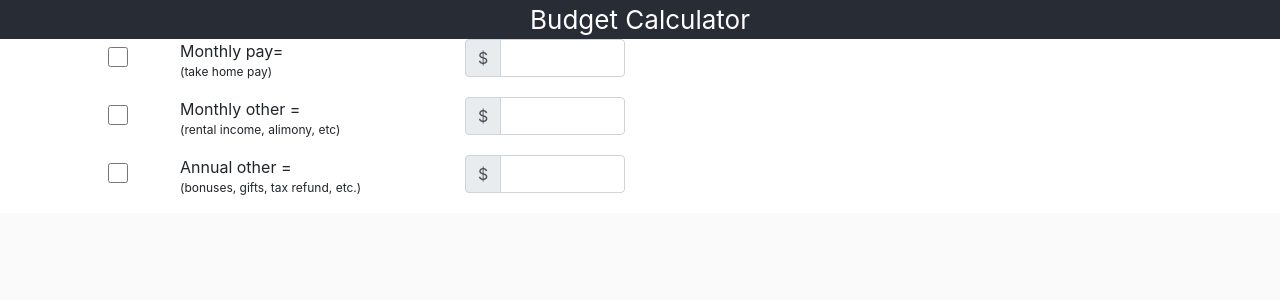
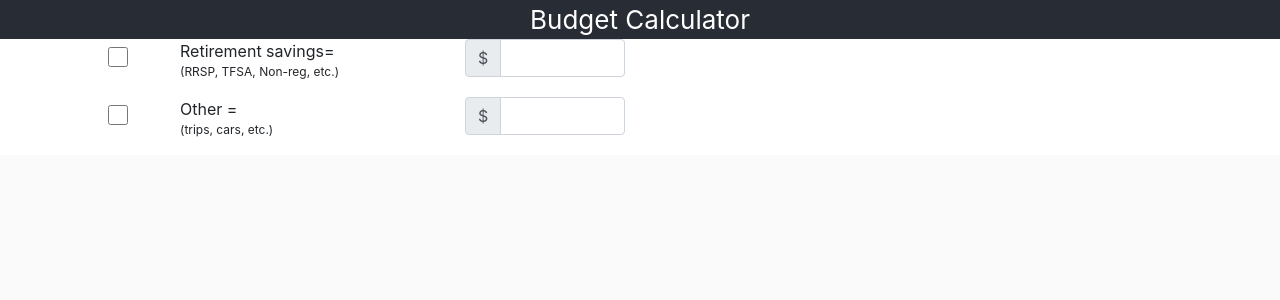
Before and after one commit to tanvigupta5215/budget-calculator, a React (Create React App) app in the folder app/: page / in a window 1280 px wide. Shown: the top 300 px of the page. Built offline with nearby package versions, Linux system fonts and the light colour scheme.

Commit message:
created monthly savings

```diff
--- a/app/src/App.js
+++ b/app/src/App.js
@@ -3,7 +3,8 @@ import logo from './logo.svg';
 // eslint-disable-next-line no-unused-vars
 import Button from "react-bootstrap/button";
 import React from "react";
-import IncomeCalculatorComponent from "./income-calculator-component/IncomeCalculatorComponent";
+// import IncomeCalculatorComponent from "./income-calculator-component/IncomeCalculatorComponent";
+import MonthlySavingsComponent from "./monthly-savings-component/MonthlySavingsComponent";
 import 'bootstrap/dist/css/bootstrap.min.css';
 import './App.css';
 
@@ -16,7 +17,7 @@ class App extends React.Component{
                     Budget Calculator
                 </header>
                 <div className="bg-white">
-                <IncomeCalculatorComponent />
+                <MonthlySavingsComponent />
                 </div>
             </div>
         );
--- a/app/src/income-calculator-component/IncomeCalculatorComponent.js
+++ b/app/src/income-calculator-component/IncomeCalculatorComponent.js
@@ -26,14 +26,14 @@ class IncomeCalculatorComponent extends React.Component {
                         </div>
                     </div>
                 </div>
-                <div id="monthlyOtherIncome" className="row">
+                <div id="monthlyOtherIncomeItem" className="row">
                     <div className="col-1">
                         <div className="form-check">
-                            <input className="form-check-input input-styling mt-2" type="checkbox" color="black" value="" id="takeHomePay" />
+                            <input className="form-check-input input-styling mt-2" type="checkbox" color="black" value="" id="monthlyOtherIncome" />
                         </div>
                     </div>
                     <div className="col-3 text-left">
-                        <label className="form-check-label" id="defaultCheck1" htmlFor="takeHomePay">
+                        <label className="form-check-label" id="defaultCheck1" htmlFor="monthlyOtherIncome">
                             <p className="mb-0">Monthly other =</p>
                             <p className="text-small">(rental income, alimony, etc)</p>
                         </label>
@@ -43,19 +43,19 @@ class IncomeCalculatorComponent extends React.Component {
                             <div className="input-group-prepend">
                                 <span className="input-group-text" id="basic-addon1">$</span>
                             </div>
-                            <input type="text" className="form-control" placeholder="" aria-label="Enter Monthly pay"
+                            <input type="text" className="form-control" placeholder="" aria-label="monthlyOtherIncome"
                                    aria-describedby="basic-addon1" />
                         </div>
                     </div>
                 </div>
-                <div id="annualOtherIncome" className="row">
+                <div id="annualOtherIncomeItem" className="row">
                     <div className="col-1">
                         <div className="form-check">
-                            <input className="form-check-input input-styling mt-2" type="checkbox" color="black" value="" id="takeHomePay" />
+                            <input className="form-check-input input-styling mt-2" type="checkbox" color="black" value="" id="annualOtherIncome" />
                         </div>
                     </div>
                     <div className="col-3 text-left">
-                        <label className="form-check-label" id="defaultCheck1" htmlFor="takeHomePay">
+                        <label className="form-check-label" id="defaultCheck1" htmlFor="annualOtherIncome">
                             <p className="mb-0">Annual other =</p>
                             <p className="text-small">(bonuses, gifts, tax refund, etc.)
                             </p>
@@ -66,7 +66,7 @@ class IncomeCalculatorComponent extends React.Component {
                             <div className="input-group-prepend">
                                 <span className="input-group-text" id="basic-addon1">$</span>
                             </div>
-                            <input type="text" className="form-control" placeholder="" aria-label="Enter Monthly pay"
+                            <input type="text" className="form-control" placeholder="" aria-label="nnualOtherIncome"
                                    aria-describedby="basic-addon1" />
                         </div>
                     </div>
--- /dev/null
+++ b/app/src/monthly-savings-component/MonthlySavingsComponent.css
@@ -0,0 +1,11 @@
+.text-large{
+    font-size: 1.25em;
+}
+
+.input-styling{
+    width: 20px;
+    height: 20px;
+}
+.text-small{
+    font-size: 0.75em;
+}
--- /dev/null
+++ b/app/src/monthly-savings-component/MonthlySavingsComponent.js
@@ -0,0 +1,56 @@
+import React from "react";
+import './MonthlySavingsComponent.css';
+class MonthlySavingsComponent extends React.Component {
+    render(){
+        return(
+            <div className="container">
+                <div id="retirementSavingsItem" className="row">
+                    <div className="col-1">
+                        <div className="form-check">
+                        <input className="form-check-input input-styling mt-2" type="checkbox" color="black" value="" id="retirementSavings" />
+                        </div>
+                    </div>
+                    <div className="col-3 text-left">
+                        <label className="form-check-label" id="defaultCheck1" htmlFor="retirementSavings">
+                            <p className="mb-0">Retirement savings=</p>
+                            <p className="text-small">(RRSP, TFSA, Non-reg, etc.)</p>
+                        </label>
+                    </div>
+                    <div className="col-2">
+                        <div className="input-group mb-3">
+                            <div className="input-group-prepend">
+                                <span className="input-group-text" id="basic-addon1">$</span>
+                            </div>
+                            <input type="text" className="form-control" placeholder="" aria-label="enterRetirementSavings"
+                                   aria-describedby="basic-addon1" />
+                        </div>
+                    </div>
+                </div>
+                <div id="Other=" className="row">
+                    <div className="col-1">
+                        <div className="form-check">
+                            <input className="form-check-input input-styling mt-2" type="checkbox" color="black" value="" id="otherSavings" />
+                        </div>
+                    </div>
+                    <div className="col-3 text-left">
+                        <label className="form-check-label" id="defaultCheck1" htmlFor="otherSavings">
+                            <p className="mb-0">Other =</p>
+                            <p className="text-small">(trips, cars, etc.)</p>
+                        </label>
+                    </div>
+                    <div className="col-2">
+                        <div className="input-group mb-3">
+                            <div className="input-group-prepend">
+                                <span className="input-group-text" id="basic-addon1">$</span>
+                            </div>
+                            <input type="text" className="form-control" placeholder="" aria-label="otherSavings"
+                                   aria-describedby="basic-addon1" />
+                        </div>
+                    </div>
+                </div>
+            </div>
+        );
+    }
+}
+
+export default MonthlySavingsComponent;
```
